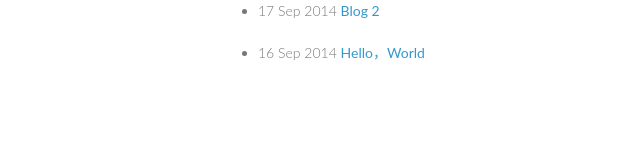
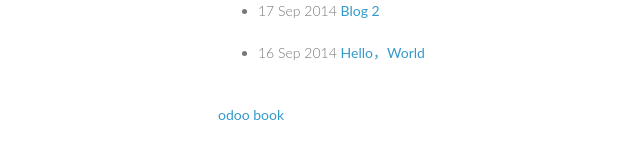
Before and after one commit to uynil/uynil.github.io, a Jekyll site: the page built from index.html, in a window 1280 px wide. Shown: the part 163-322 px from the top of the page, without its empty margins (352-992 px from the left). Built offline with Jekyll 4.4.1, drawn with Linux system fonts in a browser that asks for light colours; Markdown is read by kramdown in place of the engine named in the settings.

Commit message:
[ADD] link to git book

```diff
--- a/index.html
+++ b/index.html
@@ -9,3 +9,4 @@ title: 我的Blog
 　　　　<li>{{ post.date | date_to_string }} <a href="{{ site.baseurl }}{{ post.url }}">{{ post.title }}</a></li>
 　　{% endfor %}
 </ul>
+<p><a href="http://uynil.gitboos.io/odoo-wms/">odoo book</a></p>
```
